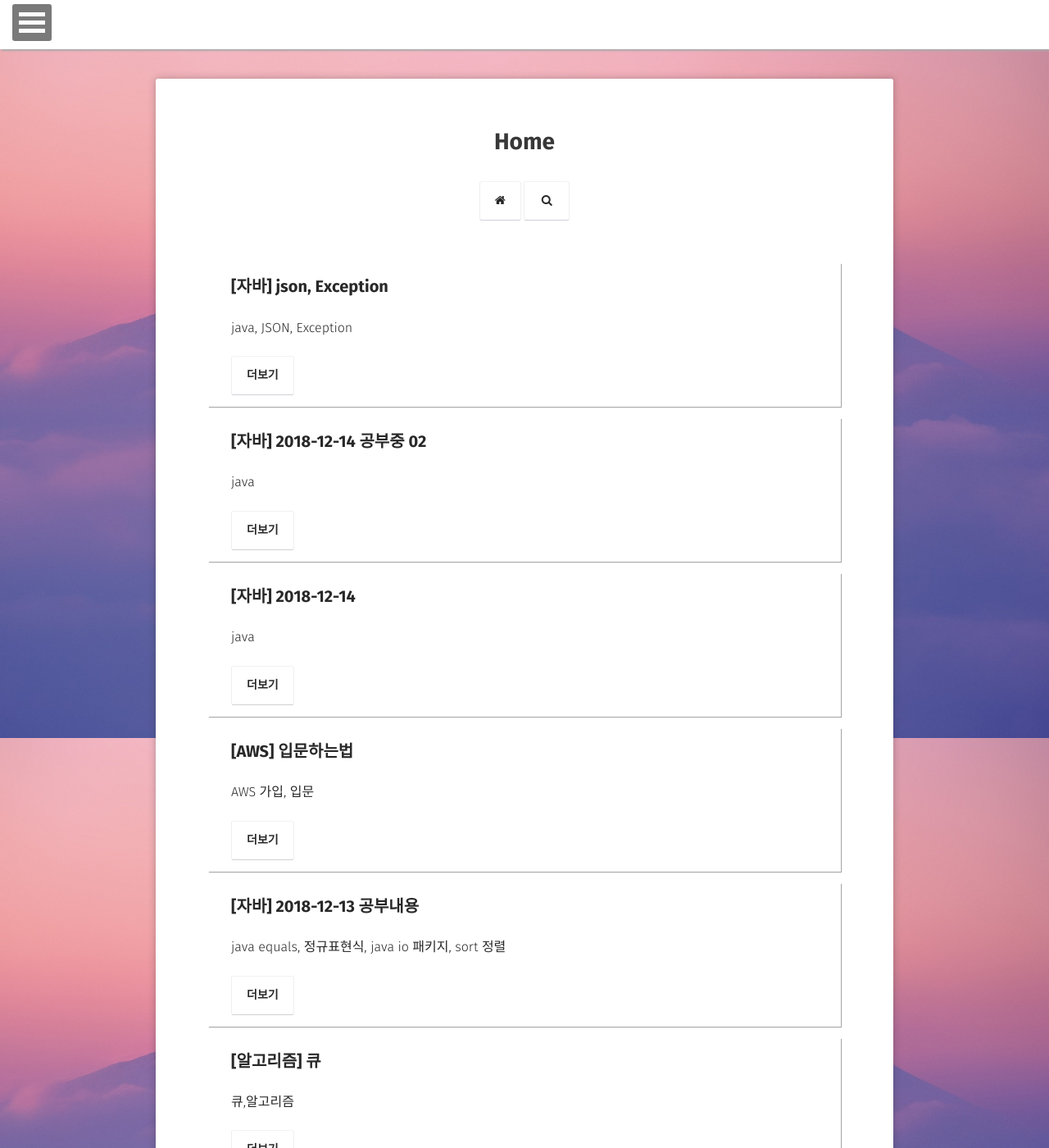
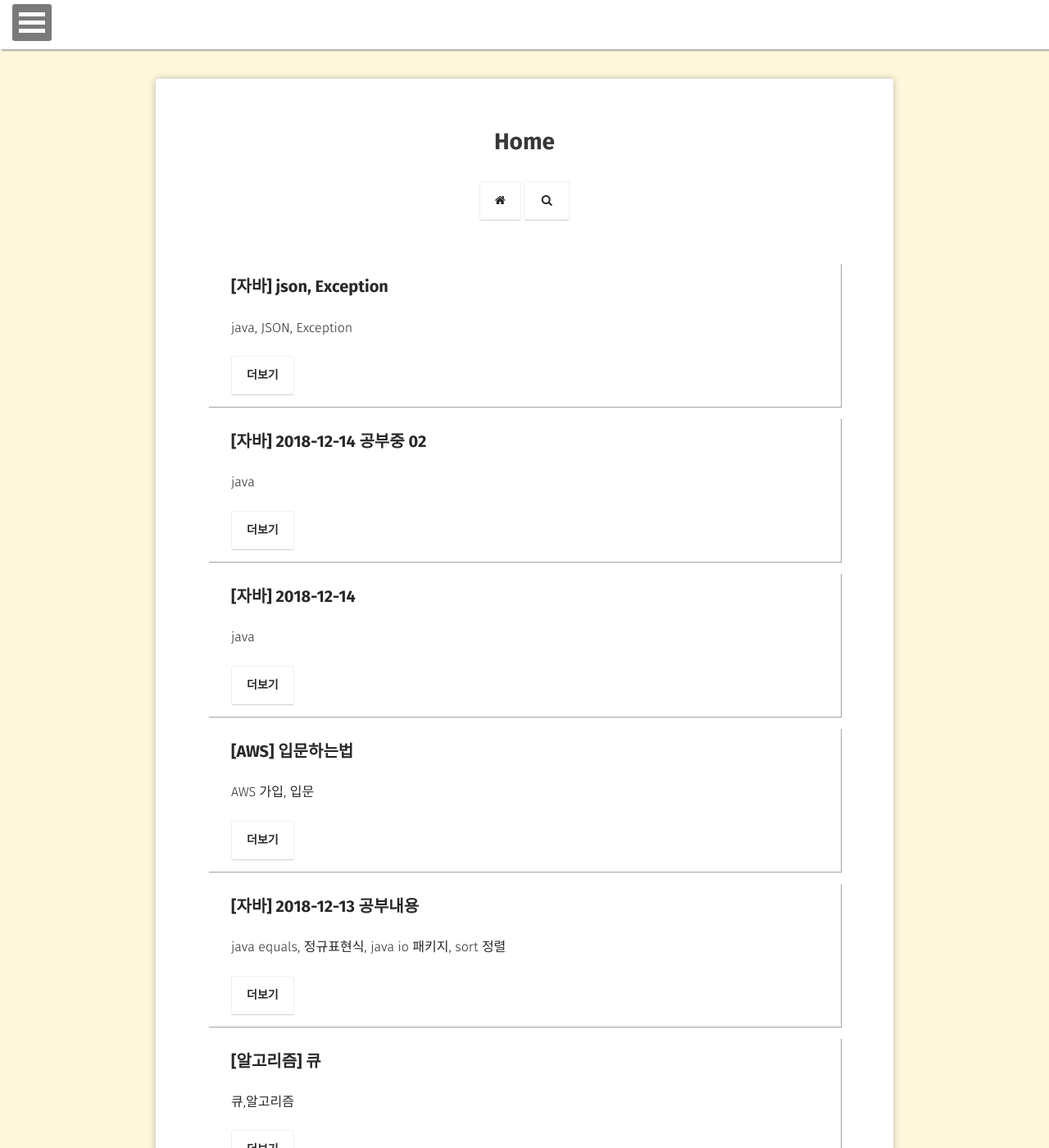
Before and after one commit to choiwono/choiwono.github.io, a Jekyll site: the page built from index.html, in a window 1280 px wide and 1400 px high. Shown: the whole window at 82% size. Built offline with Jekyll 4.4.1, drawn with Linux system fonts in a browser that asks for light colours; some web fonts are replaced.

Commit message:
Update head.html

```diff
--- a/_includes/head.html
+++ b/_includes/head.html
@@ -48,7 +48,7 @@
     {% if site.background %}
     {% capture background %}{{ site.background }}{% endcapture %}
     {% unless background contains 'http://' or background contains 'https://' %}{% capture background %}{{ site.url }}/{{ background }}{% endcapture %}{% endunless %}
-    <style type="text/css">body {background-image:url({{ background }}); {% unless site.tiled_bg %} background-repeat: no-repeat; background-size: cover; {% endunless %}}</style>
+    <style type="text/css">body {background-color:cornsilk;/*:url({{ background }});*/ {% unless site.tiled_bg %} background-repeat: no-repeat; background-size: cover; {% endunless %}}</style>
     {% endif %}
     <!-- Post Feature Image -->
     {% if page.feature %}
```
